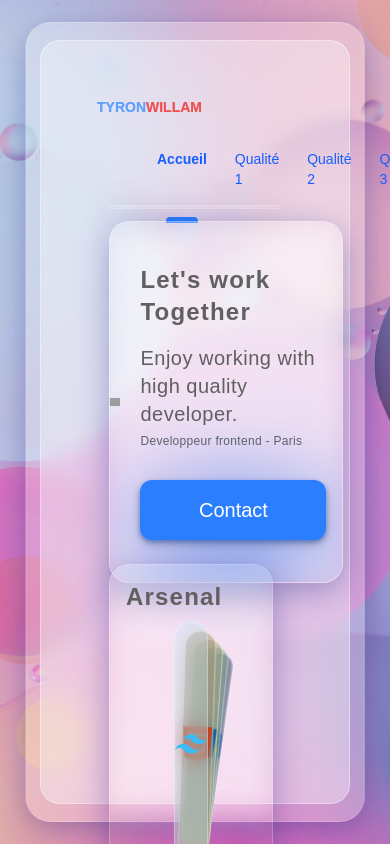
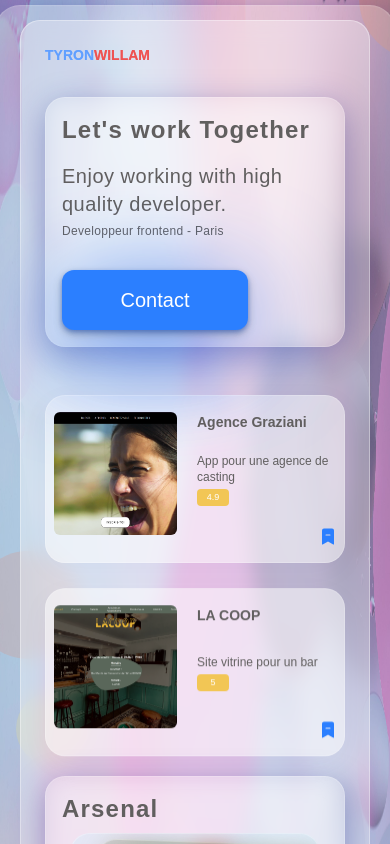
Before and after one commit to Tyronwilliam/Portfolio-2025-c, a Next.js app: page / in a window 390 px wide. Shown: the top 844 px of the page. Built offline with nearby package versions, Linux system fonts and the light colour scheme; grey boxes are pictures that could not be loaded.

Commit message:
add mobiles responsive

```diff
--- a/src/app/_components/Accueil/Accueil.tsx
+++ b/src/app/_components/Accueil/Accueil.tsx
@@ -1,6 +1,6 @@
 import { AnimatePresence, motion } from "framer-motion";
 import Image, { StaticImageData } from "next/image";
-import { ReactElement, useEffect, useState } from "react";
+import { ReactElement, useCallback, useEffect, useMemo, useState } from "react";
 import { BsBookmarkDashFill } from "react-icons/bs";
 import Agence from "../../../../public/images/agence.png";
 import Csb from "../../../../public/images/csb.png";
@@ -81,7 +81,7 @@ const arsenal = [
 export const Accueil = ({}: Props) => {
   const [index, setIndex] = useState(0);
 
-  useEffect(() => {
+  const slide = useCallback(() => {
     const interval = setInterval(() => {
       setIndex((prev) => (prev + 1) % projects.length);
     }, 5000);
@@ -91,32 +91,32 @@ export const Accueil = ({}: Props) => {
   const current = projects[index % projects.length];
   const next = projects[(index + 1) % projects.length];
   return (
-    <section className="w-full h-full grid grid-rows-6 auto-rows-[62px] gap-3">
-      <div className="row-span-4 flex gap-12 h-[362px]">
+    <section className="w-full h-fit flex flex-col md:grid md:grid-rows-6 md:auto-rows-[62px] gap-3 z-50">
+      <div className="md:row-span-4 flex flex-col md:flex-row gap-12 md:h-[362px]">
         <LeftSide />
-        {/* <div className="glassomorph_effect w-[33%] h-full flex overflow-hidden gap-1"></div> */}
-        {/* TEST */}
         <AnimatedCards current={current} next={next} />
-        {/* END TEST  */}
-      </div>
-      <div className="row-span-4 grid grid-cols-6">
+      </div>{" "}
+      <div className="md:row-span-4 md:grid md:grid-cols-6 w-full h-full">
         {/* Deuxième div - un peu plus petite */}
-        <section className="col-span-2 p-4 glassomorph_effect">
+        <section className="col-span-2 p-4 glassomorph_effect h-full w-full">
           <h3 className="tracking-wider text-2xl font-bold light-black mb-2">
             Arsenal{" "}
           </h3>{" "}
-          <div className="px-12 w-full h-full">
+          {/* <div className=" w-full h-full "> */}
           <Swiper
             effect={"cards"}
             grabCursor={true}
             modules={[EffectCards]}
-              className="mySwiper "
+            className="mySwiper px-5 md:px-12 min-h-[240px] w-[250px] h-[260px]"
+            style={{ height: "calc(100% - 10%)" }}
           >
             {arsenal.map((tech, index) => (
-                <SwiperSlide key={index}>{tech}</SwiperSlide>
+              <SwiperSlide key={index} className="w-full min-h-full">
+                {tech}
+              </SwiperSlide>
             ))}
           </Swiper>
-          </div>
+          {/* </div> */}
         </section>
       </div>
     </section>
--- a/src/app/_components/Accueil/AnimatedCards.tsx
+++ b/src/app/_components/Accueil/AnimatedCards.tsx
@@ -10,12 +10,13 @@ export function AnimatedCards({
   next: any;
 }) {
   return (
-    <div className="relative w-[220px] h-full overflow-hidden flex flex-col justify-between items-end grow">
+    <div className="relative w-full md:w-[220px] min-h-[369px] md:h-full md:overflow-hidden flex flex-col justify-between items-end grow">
       <AnimatePresence initial={false}>
         {/* INDEX 0 */}
         <motion.div
+          layoutId={current.name}
           key={current.name}
-          className="absolute h-[168px] w-full flex justify-between rounded-3xl gap-5 glassomorph_effect_bis  py-5.5 px-8"
+          className="absolute h-[168px] w-full flex justify-between rounded-3xl gap-5 glassomorph_effect_bis px-2 py-4  md:py-5.5 md:px-8"
           initial={{ x: 0, y: 0, opacity: 1 }}
           animate={{ x: 0, y: 0, opacity: 1 }}
           exit={{
@@ -38,7 +39,9 @@ export function AnimatedCards({
             />
           </div>
           <div className="flex flex-col justify-between w-full">
-            <h3 className="text-lg font-bold light-black ">{current.name}</h3>
+            <h3 className="text-sm md:text-lg font-bold light-black ">
+              {current.name}
+            </h3>
             <div>
               <p className="text-xs light-black">{current.description}</p>
               <div className="yellow-bg p-0.5 w-[32px] text-center h-fit text-[9px] rounded-sm text-white mt-1">
@@ -51,8 +54,9 @@ export function AnimatedCards({
 
         {/* INDEX 1 */}
         <motion.div
+          layoutId={next.name}
           key={next.name}
-          className="absolute h-[168px] w-full flex justify-between  gap-5 glassomorph_effect_bis  py-5.5 px-8"
+          className="absolute h-[168px] w-full flex justify-between rounded-3xl gap-5 glassomorph_effect_bis px-2 py-4  md:py-5.5 md:px-8"
           initial={{ x: 300, y: "115%", opacity: 0 }}
           animate={{ x: 0, y: "115%", opacity: 1 }}
           exit={{
@@ -75,7 +79,9 @@ export function AnimatedCards({
             />
           </div>
           <div className="flex flex-col justify-between w-full">
-            <h3 className="text-lg font-bold light-black ">{next.name}</h3>
+            <h3 className="text-sm md:text-lg font-bold light-black ">
+              {next.name}
+            </h3>
             <div>
               <p className="text-xs light-black">{next.description}</p>
               <div className="yellow-bg p-0.5 w-[32px] text-center h-fit text-[9px] rounded-sm text-white mt-1">
--- a/src/app/_components/Accueil/LeftSide.tsx
+++ b/src/app/_components/Accueil/LeftSide.tsx
@@ -4,7 +4,7 @@ import TyronArcane from "../../../../public/images/arcane-2.png";
 
 export const LeftSide = () => {
   return (
-    <div className="glassomorph_effect w-1/2 h-full flex overflow-hidden gap-1 grow">
+    <div className="glassomorph_effect w-full h-fit md:h-full md:w-1/2  flex flex-col md:flex-row md:overflow-hidden gap-1 grow">
       <MockUpTyron />
       <IntroText />
     </div>
@@ -12,7 +12,7 @@ export const LeftSide = () => {
 };
 const MockUpTyron = () => {
   return (
-    <div className="relative basis-1/2 w-[35%] h-full">
+    <div className="relative hidden md:block h-full md:basis-1/2 w-[35%]">
       <Image
         src={TyronArcane}
         alt="myself in a combat suit style monster hunter"
@@ -24,7 +24,7 @@ const MockUpTyron = () => {
 };
 const IntroText = () => {
   return (
-    <div className="grow rounded-xl p-4 flex flex-col gap-4 justify-center">
+    <div className="md:grow rounded-xl p-4 flex flex-col gap-4 justify-center">
       <h2 className="tracking-wider text-2xl font-bold light-black">
         Let's work Together
       </h2>
@@ -36,7 +36,7 @@ const IntroText = () => {
           Developpeur frontend - Paris
         </span>
       </div>
-      <button className="bg-blue-500 w-[186px] p-4 rounded-xl text-xl text-white custom_shadow-button cursor-pointer">
+      <button className="bg-blue-500 w-full max-w-[186px] p-4 rounded-xl text-xl text-white custom_shadow-button cursor-pointer">
         Contact
       </button>
     </div>
--- a/src/app/_components/Background/BackgrounImg.tsx
+++ b/src/app/_components/Background/BackgrounImg.tsx
@@ -8,7 +8,6 @@ export const BackgroundImg = ({}: Props) => {
       src={Pink}
       alt="stair"
       fill
-      style={{ objectFit: "cover" }}
       quality={100}
       className="cover absolute w-full h-full z-0"
     />
--- a/src/app/_components/Background/Glass.tsx
+++ b/src/app/_components/Background/Glass.tsx
@@ -3,10 +3,9 @@ type Props = {
 };
 export const Glass = ({ children }: Props) => {
   return (
-    <section className="w-full h-full flex flex-col items-center justify-center z-50  max-w-[1300px] mx-auto">
-      <div className="relative z-50 flex flex-col p-14 w-full h-full glass">
-        {" "}
-        <div className="second-a max-w-[1330px]"></div>
+    <section className="w-full min-h-screen flex flex-col items-center justify-center z-50 max-w-[1300px] mx-auto">
+      <div className="relative z-50 flex flex-col p-6 md:p-14 w-full h-full glass md:h-screen">
+        <div className="second-a absolute z-10 w-[115%] h-[103%]  md:w-[105%] md:h-[105%]" />
         {children}
       </div>
     </section>
--- a/src/app/_components/Navigation/Navigation.tsx
+++ b/src/app/_components/Navigation/Navigation.tsx
@@ -30,7 +30,7 @@ const navigationItem: NavigationItem[] = [
 
 export const Navigation = () => {
   return (
-    <header className="w-full flex relative pb-5">
+    <header className="w-full hidden md:flex relative pb-5">
       <div className="absolute w-full h-1 rounded-md bottom-0 glassomorph_effect"></div>
       <nav className="">
         <ul className="w-full flex gap-7 px-12">
--- a/src/app/globals.css
+++ b/src/app/globals.css
@@ -9,10 +9,9 @@
   --background: #0a0a0a;
   --foreground: #ededed;
 }
-
+html,
 body {
-  width: 100vw;
-  height: 100vh;
+  width: 100%;
   min-height: 100%;
   background: var(--background);
   color: var(--foreground);
@@ -24,17 +23,14 @@ body {
   padding: 0;
 }
 
-:where(:root) {
+/* :where(:root) {
   background: radial-gradient(ellipse, hsl(220 15% 86%) 10%, hsl(220 15% 90%));
   background-repeat: no-repeat;
   background-attachment: fixed;
   height: 100%;
-}
+} */
 
 .glass {
-  width: 100%;
-  height: 100%;
-  max-height: 905px;
   background: rgb(255, 255, 255, 0.2);
   /* box-shadow: 0 8px 32px 0 rgba(31, 38, 135, 0.37); */
   backdrop-filter: blur(10px);
@@ -47,10 +43,6 @@ body {
   top: 50%;
   left: 50%;
   transform: translate(-50%, -50%);
-  /* width: 100%; */
-  width: 110%;
-  /* height: 95%; */
-  height: 105%;
   background: rgba(255, 255, 255, 0.25);
   box-shadow: 0 8px 32px 0 rgba(31, 38, 135, 0.37);
   backdrop-filter: blur(0.5px);
@@ -101,10 +93,6 @@ body {
     0 6px 12px rgba(0, 0, 0, 0.3),
     0px 4px 8px rgba(54, 114, 233, 0.6);
   backdrop-filter: blur(10px);
-}
-.swiper {
-  width: 100%;
-  height: calc(100% - 10%);
 }
 
 .swiper-slide {
--- a/src/app/page.tsx
+++ b/src/app/page.tsx
@@ -9,10 +9,10 @@ import { Accueil } from "./_components/Accueil/Accueil";
 
 export default function Home() {
   return (
-    <section className="relative flex flex-col items-center justify-center w-full h-screen p-10 overflow-hidden">
+    <section className="relative w-full min-h-full flex flex-col items-center justify-center p-5 md:p-10 md:overflow-hidden">
       <Glass>
         <Name />
-        <section className="w-full h-full flex flex-col gap-3 px-3 max-w-[1178px] mx-auto">
+        <section className="w-full min-h-screen md:h-full flex flex-col gap-3 md:px-3 max-w-[1178px] mx-auto">
           <Navigation />
           <Accueil />
         </section>
--- a/tailwind.config.ts
+++ b/tailwind.config.ts
@@ -1,3 +1,5 @@
+import { Poppins } from "next/font/google";
+
 /** @type {import('tailwindcss').Config} */
 export default {
   darkMode: ["class", '[data-theme="dark"]'], // supporte class et data-theme
@@ -21,7 +23,7 @@ export default {
         },
       },
       fontFamily: {
-        sans: ["var(--font-sans)", "sans-serif"],
+        Poppins: ["var(--font-poppins)", "sans-serif"],
         mono: ["var(--font-mono)", "monospace"],
       },
     },
```
Lines whose indentation alone changed are shown as unchanged.
